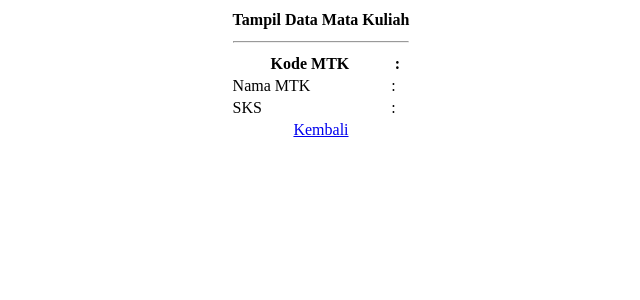
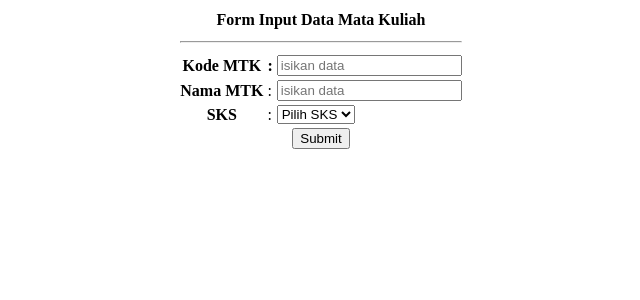
Before and after one commit to nurmala3400/EkaNurmala_15220597, a CodeIgniter app: page /pustaka-booking/index.php/matakuliah/cetak in a window 1280 px wide. Shown: the top 300 px of the page, without its empty margins (319-959 px from the left). Run offline with CodeIgniter, Linux system fonts and the light colour scheme.

Commit message:
pertemuan 5 dan tugas 4

```diff
--- a/application/config/autoload.php
+++ b/application/config/autoload.php
@@ -58,7 +58,7 @@ $autoload['packages'] = array();
 |
 |	$autoload['libraries'] = array('user_agent' => 'ua');
 */
-$autoload['libraries'] = array();
+$autoload['libraries'] = array('form_validation');
 
 /*
 | -------------------------------------------------------------------
--- a/application/controllers/Matakuliah.php
+++ b/application/controllers/Matakuliah.php
@@ -1,15 +1,28 @@
 <?php
 class Matakuliah extends CI_Controller
 {
-
 public function index()
 {
-
 $this->load->view('view-form-matakuliah');
 }
-
 public function cetak()
 {
+
+        $this->form_validation->set_rules('kode', 'Kode Matakuliah',
+'required|min_length[3]', [
+            'required' => 'Kode Matakuliah Harus diisi',
+            'min_lenght' => 'Kode terlalu pendek'
+        ]);
+
+        $this->form_validation->set_rules('nama', 'Nama Matakuliah',
+'required|min_length[3]', [
+            'required' => 'Nama Matakuliah Harus diisi',
+            'min_lenght' => 'Nama terlalu pendek'
+        ]);
+
+        if ($this->form_validation->run() != true) {
+            $this->load->view('view-form-matakuliah');
+        } else {
             $data = [
                 'kode' => $this->input->post('kode'),
                 'nama' => $this->input->post('nama'),
@@ -19,3 +32,4 @@ class Matakuliah extends CI_Controller
             $this->load->view('view-data-matakuliah', $data);
         }
     }
+}
--- a/application/views/v_header.php
+++ b/application/views/v_header.php
@@ -10,7 +10,7 @@ codeigniter</title>
     <div id="wrapper">
         <header>
             <hgroup>
-                <h1>RentalBuku.net</h1>
+                <h1>RentalBukuSyantik.net</h1>
                 <h3>Membuat Template Sederhana dengan
 CodeIgniter</h3>
             </hgroup>
--- a/application/views/view-form-matakuliah.php
+++ b/application/views/view-form-matakuliah.php
@@ -21,20 +21,23 @@
                     <th>Kode MTK</th>
                     <th>:</th>
                     <td>
-                        <input type="text" name="kode" id="kode">
+                        <input type="text" name ="kode" id="kode" class="<?= form_error('kode') ? 'ivalid' : ''?>" placeholder="isikan data" value="<?= set_value('kode') ?>" />
+                        <div class="invalid_feedback"><?= form_error('kode') ?></div>
                     </td>
                 </tr>
                 <tr>
                     <th>Nama MTK</th>
                     <td>:</td>
                     <td>
-                        <input type="text" name="nama" id="nama">
+                        <input type="text" name ="nama" id="nama" class="<?= form_error('nama') ? 'ivalid' : ''?>" placeholder="isikan data" value="<?= set_value('nama') ?>" />
+                        <div class="invalid_feedback"><?= form_error('nama') ?></div>
                     </td>
                 </tr>
                 <tr>
                     <th>SKS</th>
                     <td>:</td>
                     <td>
+                    <div class="invalid_feedback"><?= form_error('nama') ?></div>
                         <select name="sks" id="sks">
                             <option value="">Pilih SKS</option>
                             <option value="2">2</option>
```
Also changed, not shown: application/views/v_about.php (+5 -5 lines). Lines whose indentation alone changed are shown as unchanged.
